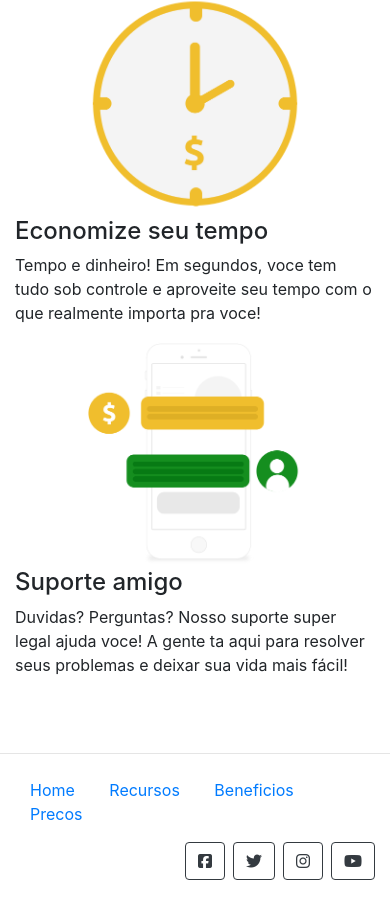
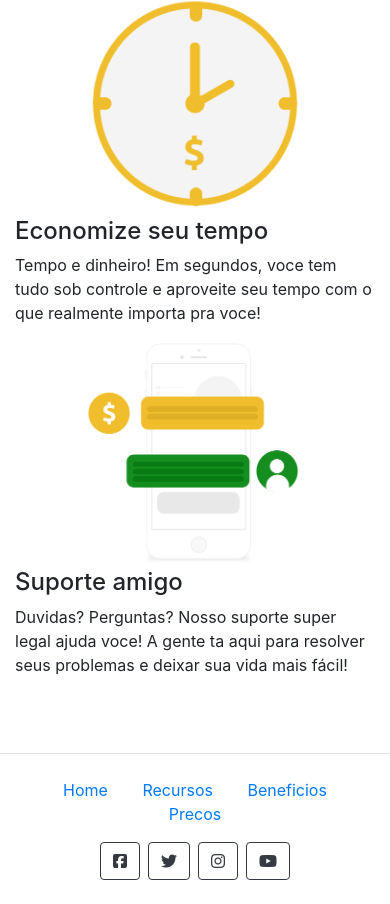
Before and after one commit to GuiEveOli/finans-app, a plain HTML site: page index.html in a window 390 px wide. Shown: the part 2213-3117 px from the top of the page. Drawn offline with nearby package versions, Linux system fonts and the light colour scheme.

Commit message:
Update index.html

```diff
--- a/index.html
+++ b/index.html
@@ -199,7 +199,7 @@
         <div class="row">
 
           <!-- Links -->
-          <div class="col-md-8">
+          <div class="col-md-8 text-center text-md-left">
             <p>
               <a href="">Home</a>
               <a href="">Recursos</a>
@@ -210,7 +210,7 @@
           <!-- Links End -->
 
           <!-- Social Media -->
-          <div class="col-md-4 d-flex justify-content-end">
+          <div class="col-md-4 d-flex justify-content-center justify-content-md-end">
             <a href="" class="btn btn-outline-dark">
               <i class="fa-brands fa-square-facebook"></i>
             </a>
```
